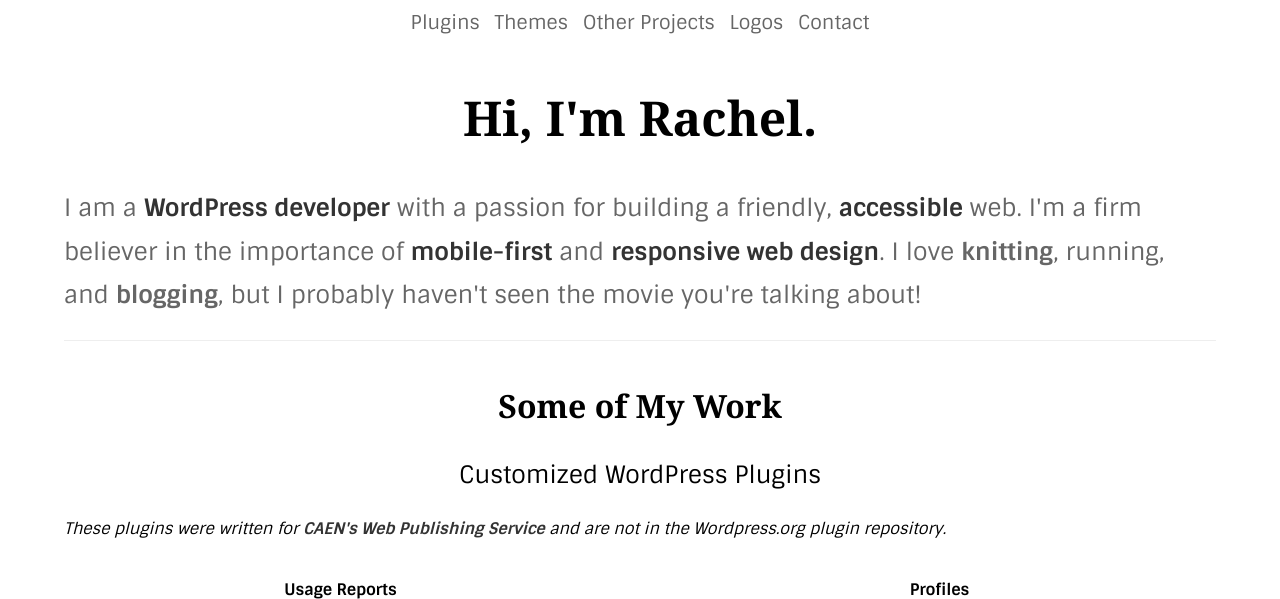
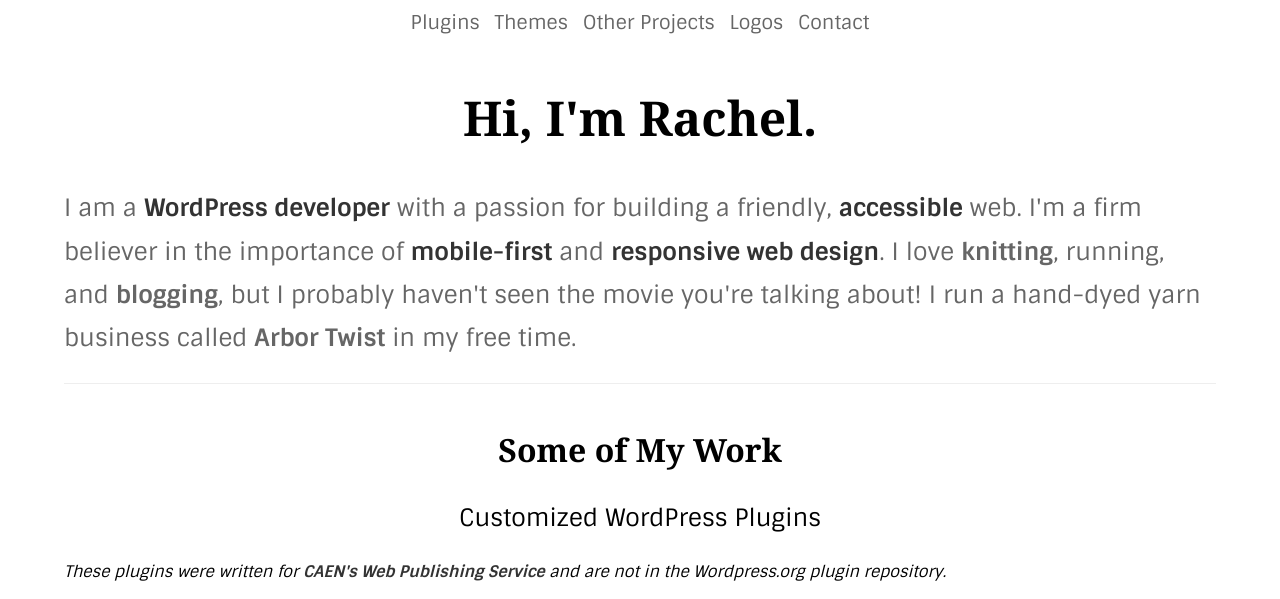
Before and after one commit to rmleg/portfolio, a PHP site: page / in a window 1280 px wide. Shown: the top 599 px of the page. Run offline with PHP 8.4, Linux system fonts and the light colour scheme; some libraries are stand-ins or nearby versions; some web fonts are replaced.

Commit message:
Tweaks to header description and descr of Sock Knitter's Notebook project

```diff
--- a/index.php
+++ b/index.php
@@ -69,7 +69,7 @@
 			<div id="content">
 				<div id="intro">
 					<h1>Hi, I'm Rachel.</h1>
-                    <p>I am a <strong>WordPress developer</strong> with a passion for building a friendly, <strong>accessible</strong> web.  I'm a firm believer in the importance of <strong>mobile-first</strong> and <strong>responsive web design</strong>.  I love <a href="http://ravelry.com/people/arbortwist" target="_blank">knitting</a>, running, and <a href="http://rachel.nu" target="_blank">blogging</a>, but I probably haven't seen the movie you're talking about!</p>
+                    <p>I am a <strong>WordPress developer</strong> with a passion for building a friendly, <strong>accessible</strong> web.  I'm a firm believer in the importance of <strong>mobile-first</strong> and <strong>responsive web design</strong>.  I love <a href="http://ravelry.com/people/arbortwist" target="_blank">knitting</a>, running, and <a href="http://rachel.nu" target="_blank">blogging</a>, but I probably haven't seen the movie you're talking about!  I run a hand-dyed yarn business called <a href="http://arbortwist.com" target="_blank">Arbor Twist</a> in my free time.</p>
 					<hr />
 				</div><!---#intro-->
 
--- a/other-projects.php
+++ b/other-projects.php
@@ -2,13 +2,13 @@
 
 <h3>Other Projects</h3>
 
-<h4>Sock Recipe Generator with AngularJS</h4>
+<h4>Sock Recipe Generator with AngularJS, Bonus Content with WP REST API</h4>
 <div class="two-col">
     <div class="left">
         <p><img src="images/screenshots/knitsocks_form.png" alt="Sock recipe measurement input form" /></p>
     </div>
     <div class="right">
-        <p style="background: #eee; padding: 10px;">I am an obsessed sock knitter and I built a simple application to generate a sock pattern for any knitting gauge and any size foot.  I used AngularJS for the functionality and Bootstrap for the layout.  It also uses the WP REST API to pull posts categorized under "Crafting" from my personal blog and display them at the foot of the app.<a href="http://arbortwist.com/knitsocks" target="_blank">Check it out at this link</a>.</p>
+        <p style="background: #eee; padding: 10px;">I am an obsessed sock knitter and I built a simple application to generate a sock pattern for any knitting gauge and any size foot.  I used AngularJS for the functionality and Bootstrap for the layout.  It also uses the WP REST API to pull posts categorized under "Crafting" from my personal blog and display them at the foot of the app. <a href="http://arbortwist.com/knitsocks" target="_blank">Check it out at this link</a>.</p>
     </div>
 </div>
 <p align="center"><img src="images/screenshots/knitsocks_recipegen.png" alt="Sock recipe sample generated" /></p>
```
